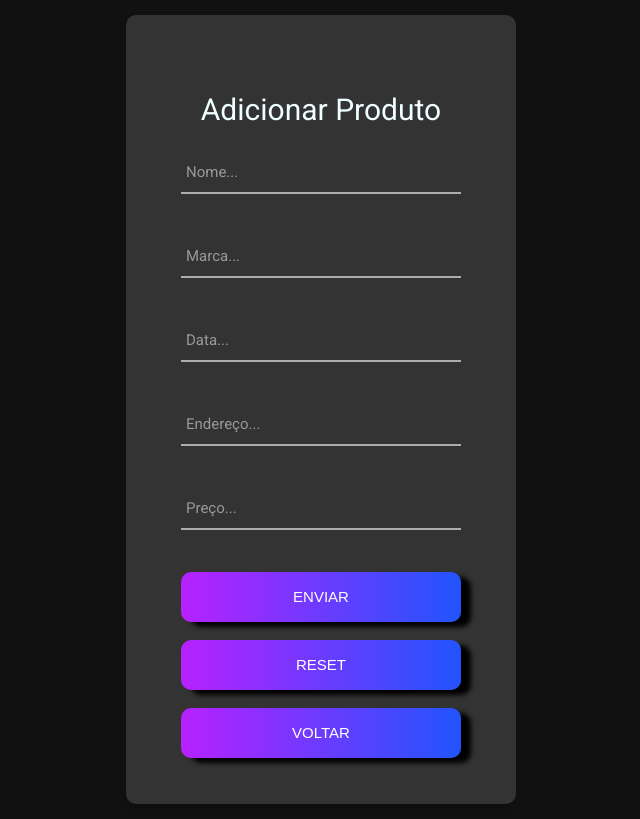
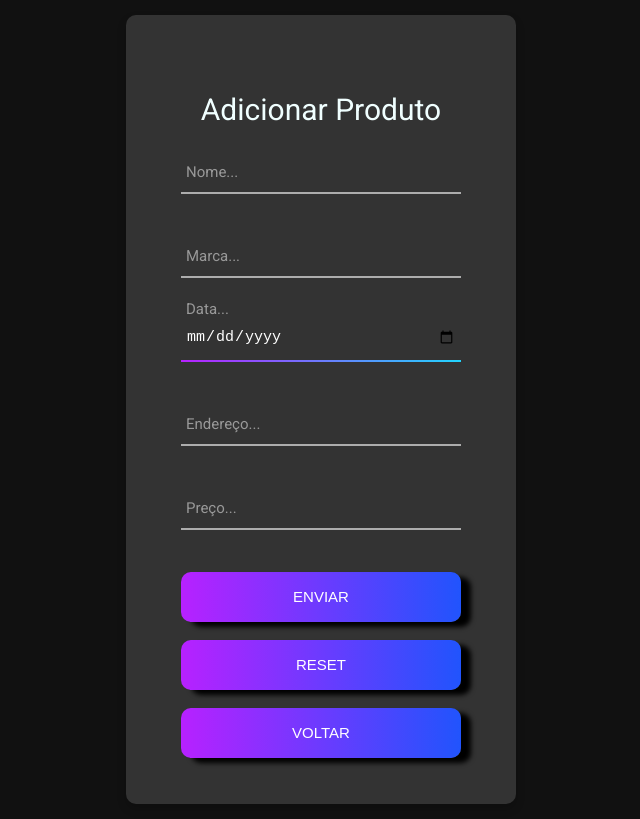
Before and after one commit to George-Luis-Costa/TCC_Qual_e_o_Preco, a React (Create React App) app: page /CadastroProdutos in a window 1280 px wide. Shown: the whole page, without its empty margins (319-959 px from the left). Built offline with nearby package versions, Linux system fonts and the light colour scheme.

Commit message:
Alterando data

```diff
--- a/src/page/cadastro_produto/cadastroProduto.jsx
+++ b/src/page/cadastro_produto/cadastroProduto.jsx
@@ -15,14 +15,18 @@ const validateStyle = {
 }
 
 // const currentDate = new Date().toLocaleDateString()
-const today = new Date().toLocaleDateString()
+const today = new Date()
+// const todayStringDate = new Date()
+// console.log(today)
 
 function parseDateString(value, originalValue) {
+    console.log(originalValue)
     const parsedDate = isDate(originalValue)
         ? originalValue
-        : parse(originalValue, "dd/mm/yyyy", new Date());
+        : parse(originalValue, "yyyy-mm-dd", new Date());
+    console.log(parsedDate)
+    return parsedDate;
 
-    return parsedDate;
 }
 // **Validação Formulário
 
@@ -34,7 +38,7 @@ export const CadastroProduto = () => {
         initialValues: {
             name: '',
             brand: '',
-            post_date: '',
+            post_date: ``,
             address: '',
             price: '',
         },
@@ -49,7 +53,7 @@ export const CadastroProduto = () => {
             post_date: yup.date()
                 .transform(parseDateString)
                 .max(today, `*Por favor, no máximo a data atual: ${today} `)
-                .required('*Obrigatório').typeError("*Por favor coloque a data no formato dd/mm/aa"),
+                .required('*Obrigatório').typeError("*Por favor coloque a data no formato dd/mm/aaaa"),
 
             address: yup.string()
                 .max(75, 'No máximo 75 caracteres!')
@@ -159,8 +163,8 @@ export const CadastroProduto = () => {
                     <input
                         id="post_date"
                         name='post_date'
-                        className={formik.values.post_date !== "" ? "has-val input" : "input"}
-                        type="text"
+                        className={"has-val input"}
+                        type="date"
                         value={formik.values.post_date}
                         onBlur={formik.handleBlur}
                         onChange={formik.handleChange}
```
